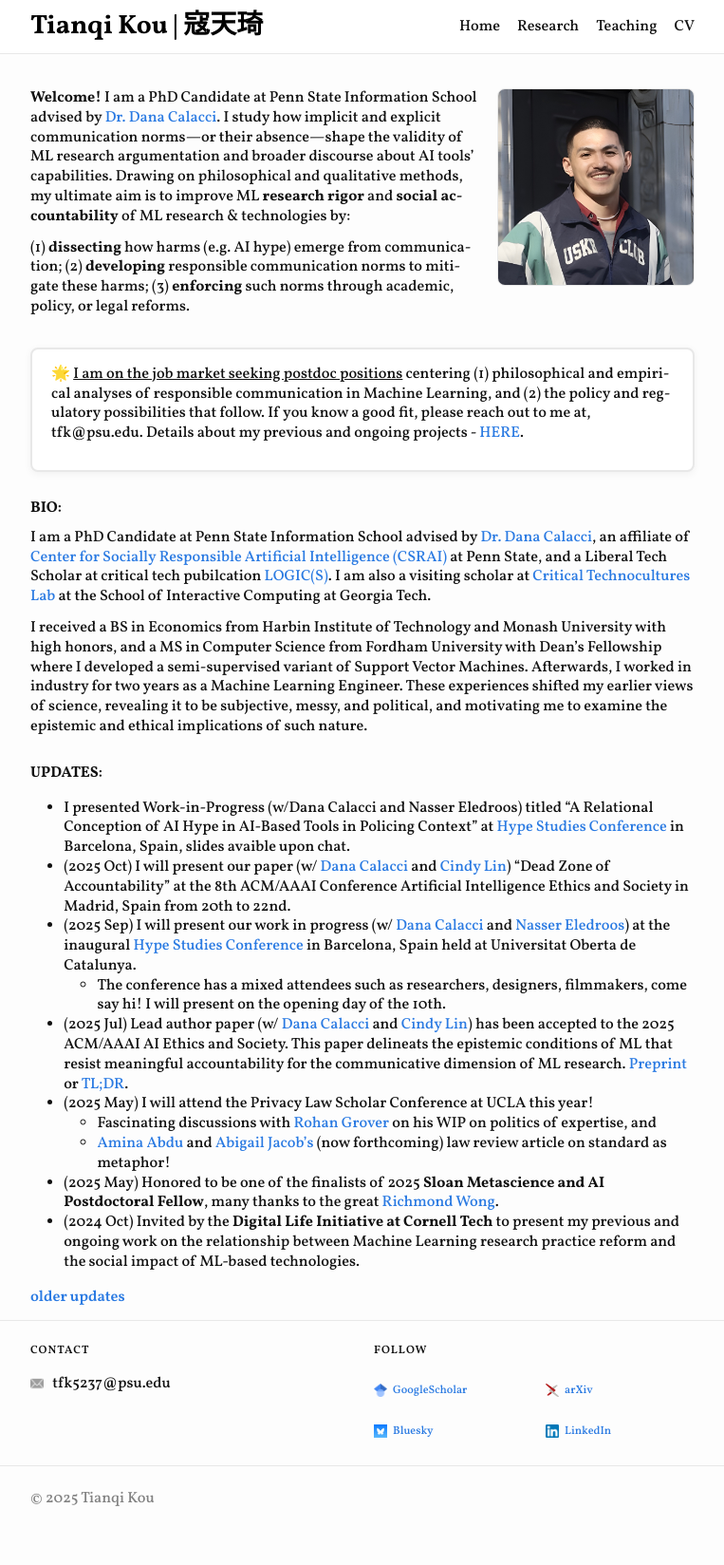
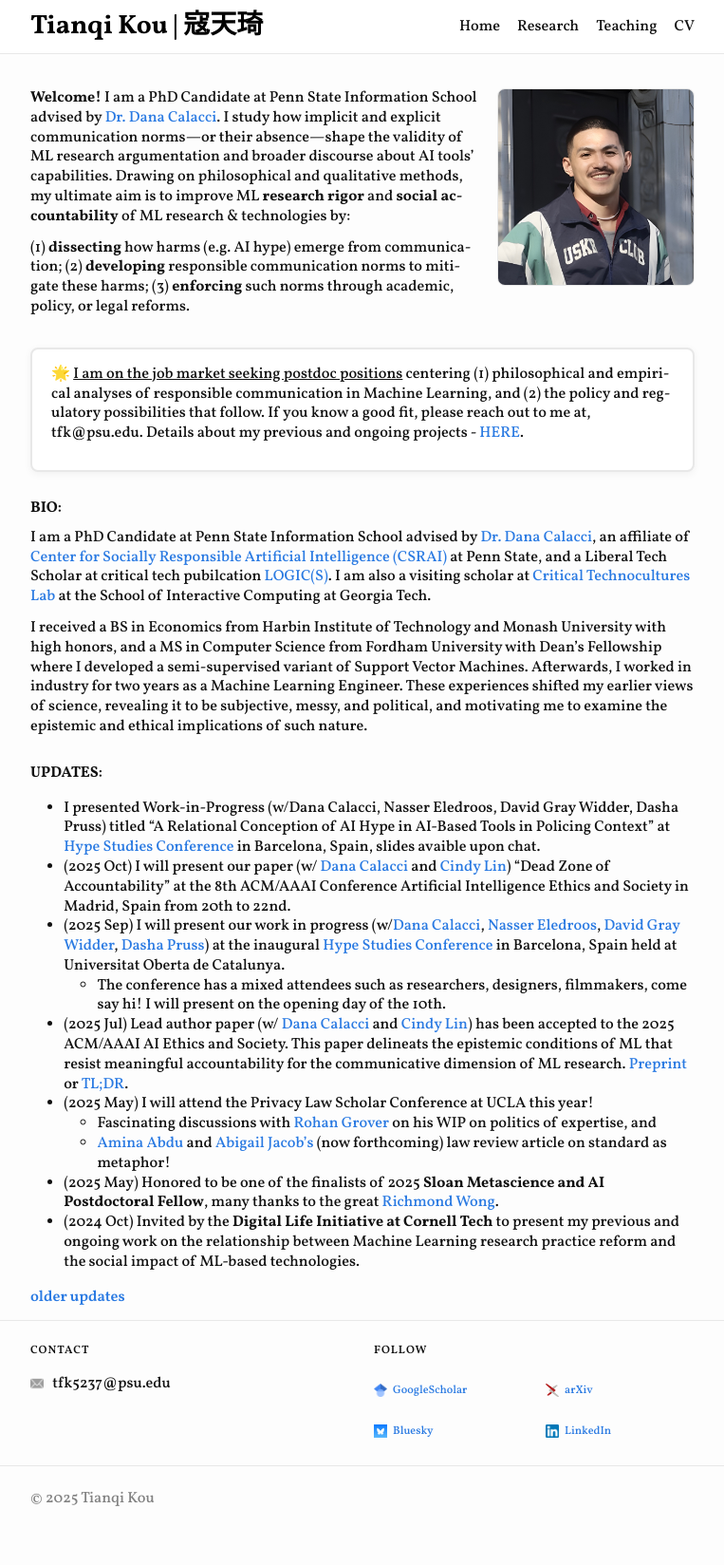
Before and after one commit to koutianqi/koutianqi.github.io, a Jekyll site: the page built from index.markdown, in a window 1280 px wide. Shown: the whole page at 95% size, without its empty margins (258-1021 px from the left). Built offline with Jekyll 4.4.1, drawn with Linux system fonts in a browser that asks for light colours.

Commit message:
Update index.markdown

```diff
--- a/index.markdown
+++ b/index.markdown
@@ -37,9 +37,9 @@ I received a BS in Economics from Harbin Institute of Technology and Monash Univ
 </div>
 
 ## **UPDATES**:
-- I presented Work-in-Progress (w/Dana Calacci and Nasser Eledroos) titled "A Relational Conception of AI Hype in AI-Based Tools in Policing Context" at [Hype Studies Conference](https://hypestudies.org/conference) in Barcelona, Spain, slides avaible upon chat.
+- I presented Work-in-Progress (w/Dana Calacci, Nasser Eledroos, David Gray Widder, Dasha Pruss) titled "A Relational Conception of AI Hype in AI-Based Tools in Policing Context" at [Hype Studies Conference](https://hypestudies.org/conference) in Barcelona, Spain, slides avaible upon chat.
 - (2025 Oct) I will present our paper (w/ [Dana Calacci](https://www.dcalacci.net) and [Cindy Lin](https://lincindy.com)) "Dead Zone of Accountability" at the 8th ACM/AAAI Conference Artificial Intelligence Ethics and Society in Madrid, Spain from 20th to 22nd.
-- (2025 Sep) I will present our work in progress (w/ [Dana Calacci](https://www.dcalacci.net) and [Nasser Eledroos](https://nasser.wiki)) at the inaugural [Hype Studies Conference](https://hypestudies.org) in Barcelona, Spain held at Universitat Oberta de Catalunya.
+- (2025 Sep) I will present our work in progress (w/[Dana Calacci](https://www.dcalacci.net), [Nasser Eledroos](https://nasser.wiki), [David Gray Widder](https://davidwidder.me), [Dasha Pruss](https://www.dashapruss.com)) at the inaugural [Hype Studies Conference](https://hypestudies.org) in Barcelona, Spain held at Universitat Oberta de Catalunya.
   - The conference has a mixed attendees such as researchers, designers, filmmakers, come say hi! I will present on the opening day of the 10th.
 - (2025 Jul) Lead author paper (w/ [Dana Calacci](https://www.dcalacci.net) and [Cindy Lin](https://lincindy.com)) has been accepted to the 2025 ACM/AAAI AI Ethics and Society. This paper delineats the epistemic conditions of ML that resist meaningful accountability for the communicative dimension of ML research. [Preprint](https://arxiv.org/abs/2508.08739) or [TL;DR](https://www.linkedin.com/posts/koutianqi_dead-zone-of-accountability-why-social-claims-activity-7361214088003108864-3aJR?utm_source=share&utm_medium=member_desktop&rcm=ACoAACPLLPcBeEM19ytgUOpXQQb6x_SjOdrvjtQ).
 - (2025 May) I will attend the Privacy Law Scholar Conference at UCLA this year!
```
